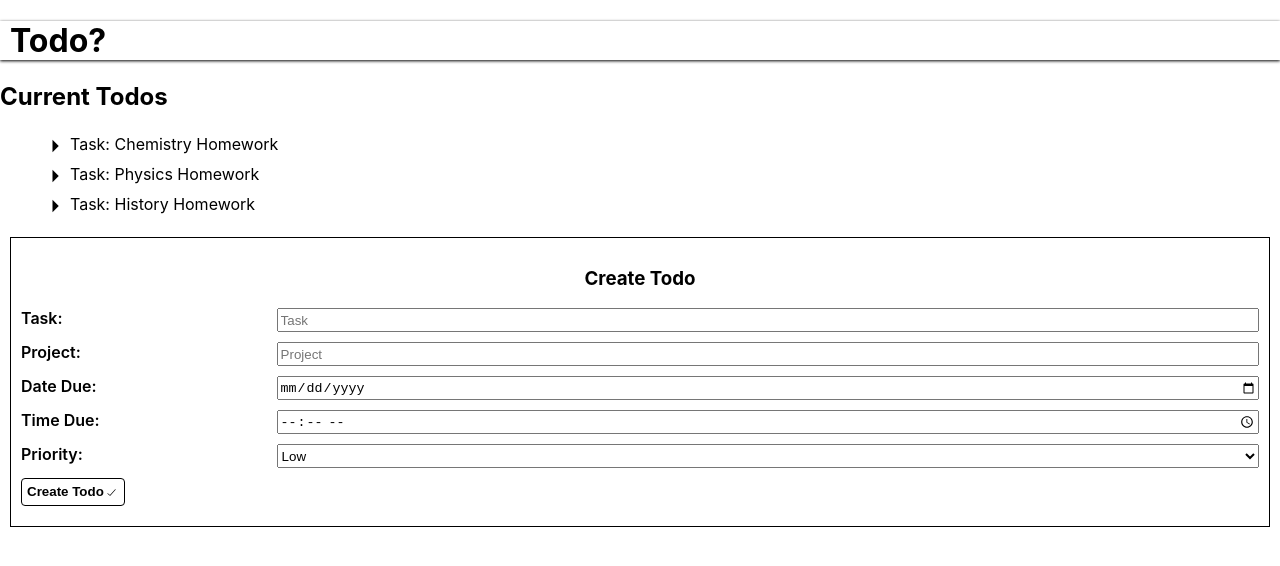
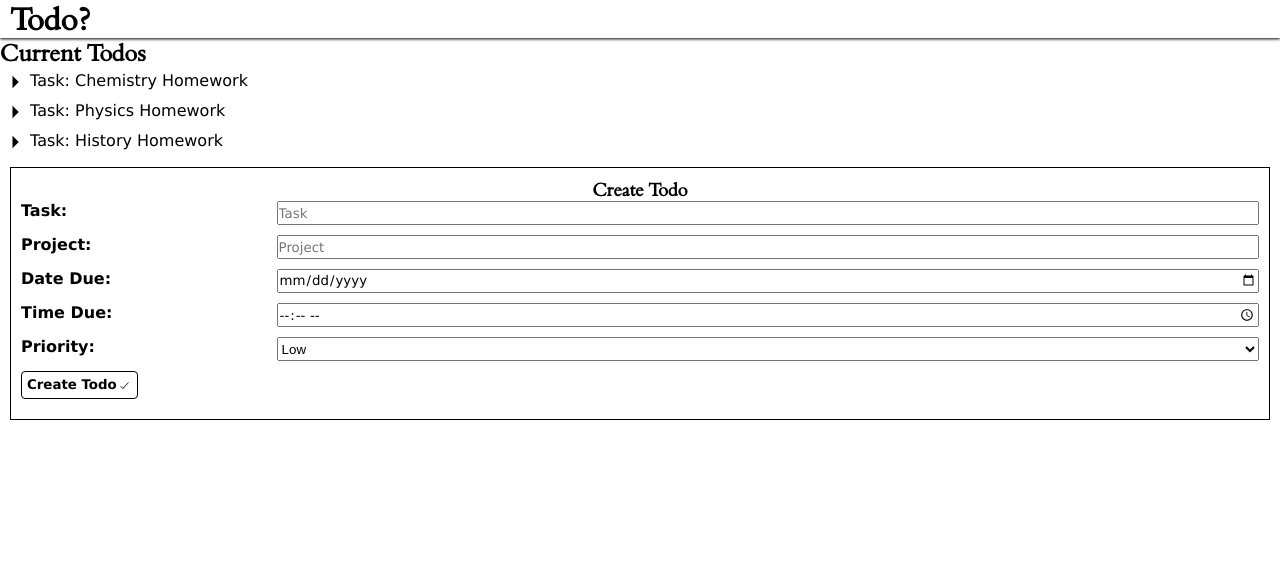
Before and after one commit to usama-bit137/todo-list, a React (Create React App) app: page / in a window 1280 px wide. Shown: the top 566 px of the page. Built offline with nearby package versions, Linux system fonts and the light colour scheme.

Commit message:
Added new fonts and implemented on headers and p, div, span

```diff
--- a/src/index.css
+++ b/src/index.css
@@ -1,17 +1,26 @@
-body {
+* {
+  padding: 0;
   margin: 0;
-  padding: 0;
-  font-family: -apple-system, BlinkMacSystemFont, "Segoe UI", "Roboto", "Oxygen",
-    "Ubuntu", "Cantarell", "Fira Sans", "Droid Sans", "Helvetica Neue",
-    sans-serif;
-  -webkit-font-smoothing: antialiased;
-  -moz-osx-font-smoothing: grayscale;
 }
 
-code {
-  font-family: source-code-pro, Menlo, Monaco, Consolas, "Courier New",
-    monospace;
+@font-face {
+  font-family: "Aldine Regular";
+  src: url("./fonts/Aldine\ 401\ Regular.otf");
 }
 
-@media screen {
+h1,
+h2,
+h3,
+h4,
+h5,
+h6 {
+  font-family: "Aldine Regular";
 }
+
+div,
+span,
+p,
+input {
+  font-family: "Lucida Sans", "Lucida Sans Regular", "Lucida Grande",
+    "Lucida Sans Unicode", Geneva, Verdana, sans-serif;
+}
```
Also changed, not shown: src/fonts/Aldine 401 Regular.otf (added).
